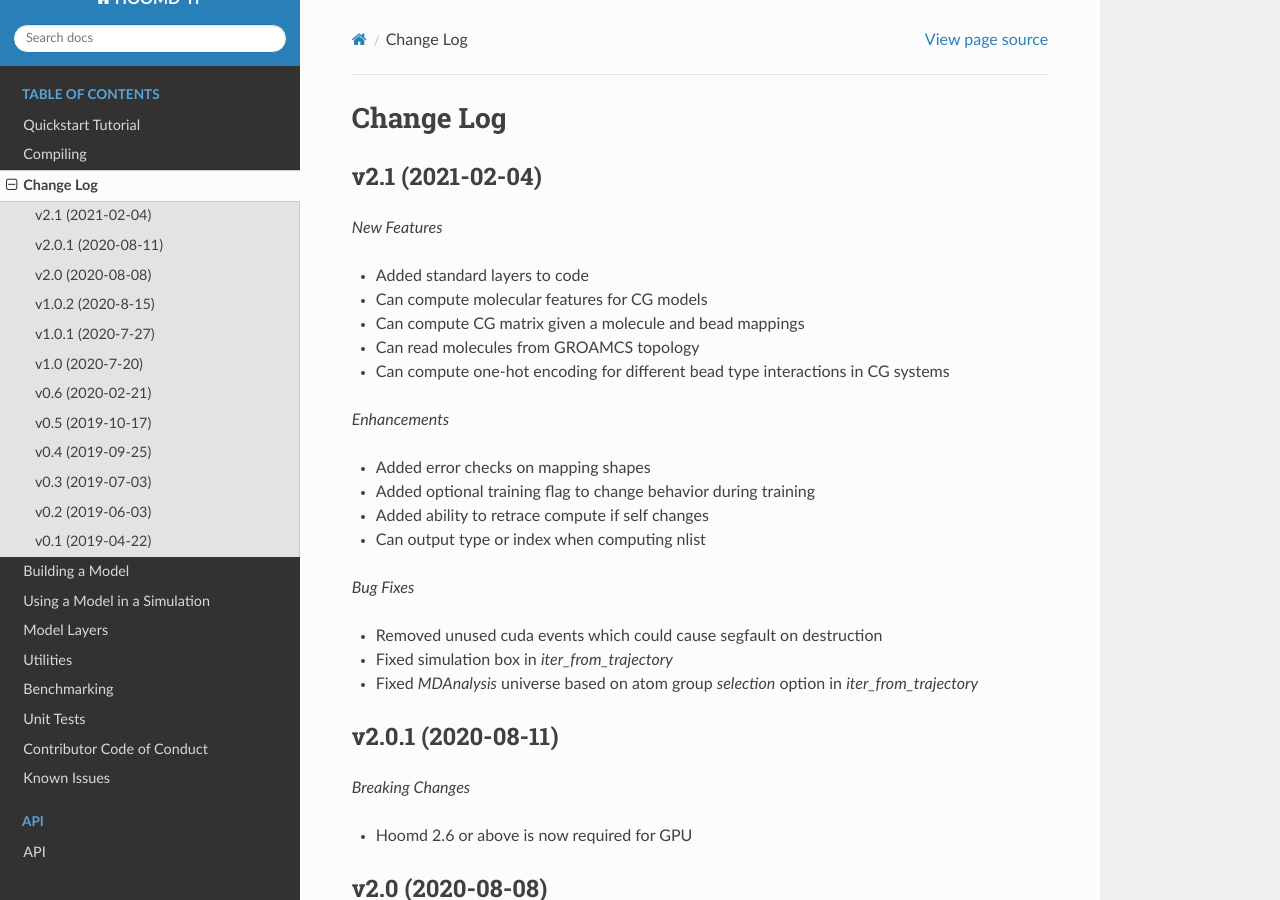
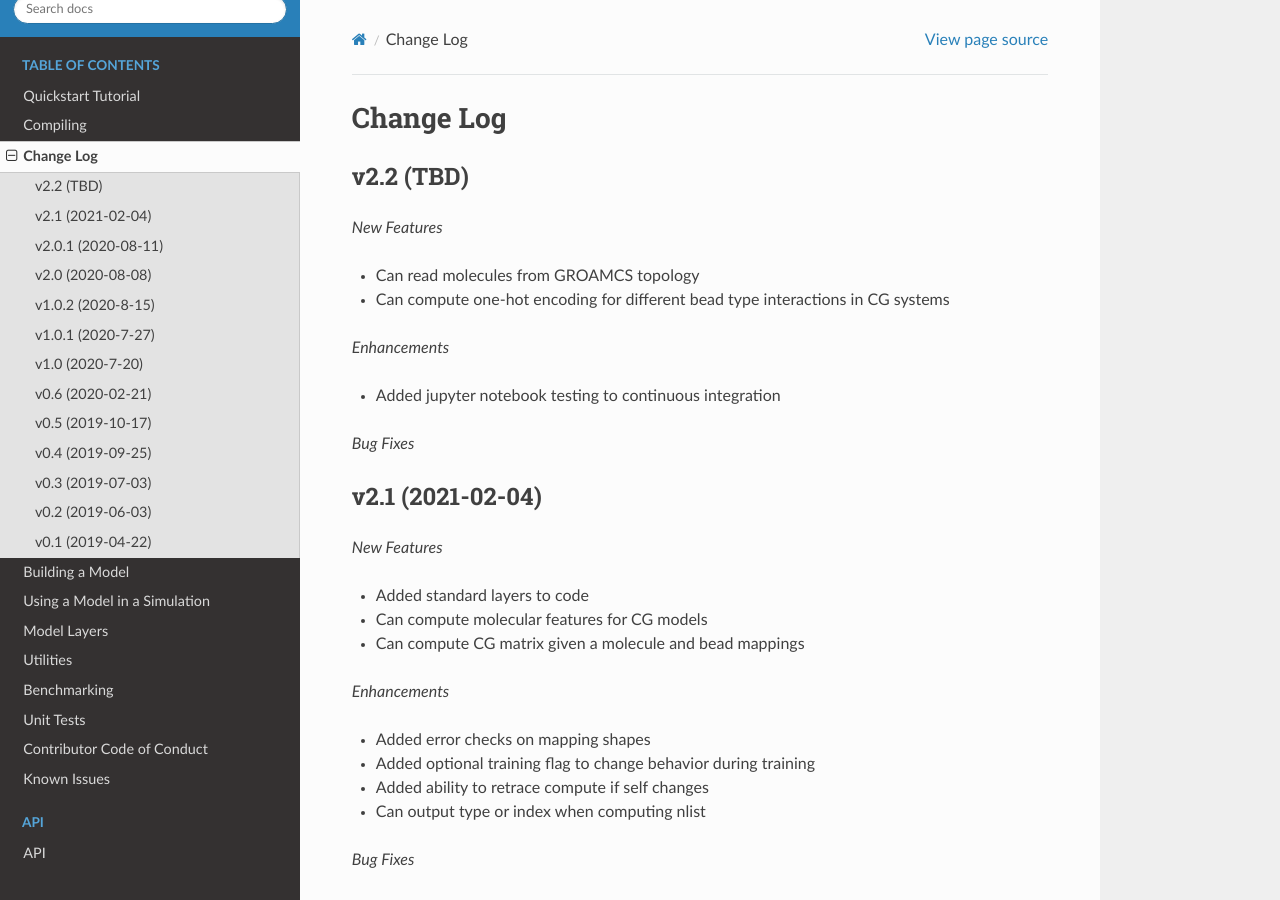
Before and after one commit to ur-whitelab/hoomd-tf, a Sphinx documentation site: the page built from sphinx-docs/source/changelog.rst, in a window 1280 px wide and 900 px high. Built offline with Sphinx 7.4.7 and the Read the Docs theme 2.0.0, drawn with Linux system fonts in a browser that asks for light colours.

Commit message:
Jupyter notebooks part of automated testing
Co-authored-by: Andrew White <white.d.andrew@gmail.com>

```diff
--- a/sphinx-docs/source/changelog.rst
+++ b/sphinx-docs/source/changelog.rst
@@ -1,5 +1,19 @@
 Change Log
 ==========
+
+v2.2 (TBD)
+--------------------
+
+*New Features*
+
+- Can read molecules from GROAMCS topology
+- Can compute one-hot encoding for different bead type interactions in CG systems
+
+*Enhancements*
+
+- Added jupyter notebook testing to continuous integration
+
+*Bug Fixes*
 
 v2.1 (2021-02-04)
 --------------------
```
Also changed, not shown: other parts of sphinx-docs/source/changelog.rst (+0 -2 lines), 6 other files.
